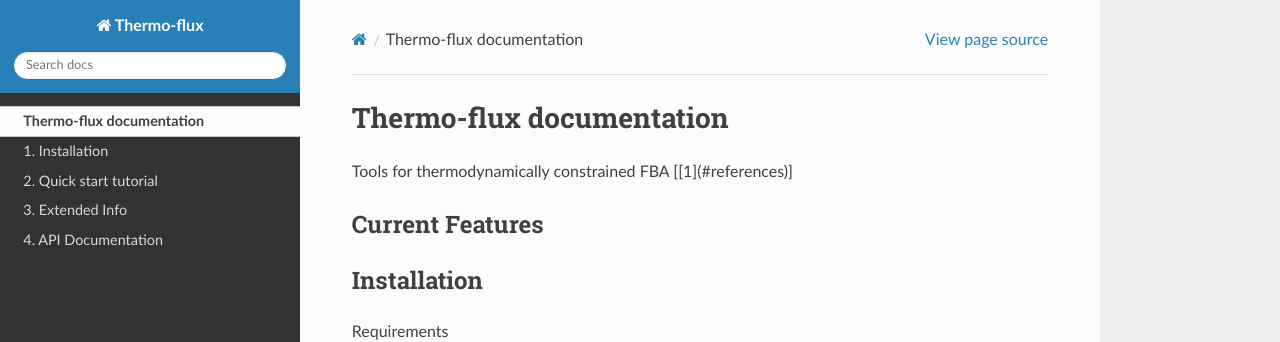
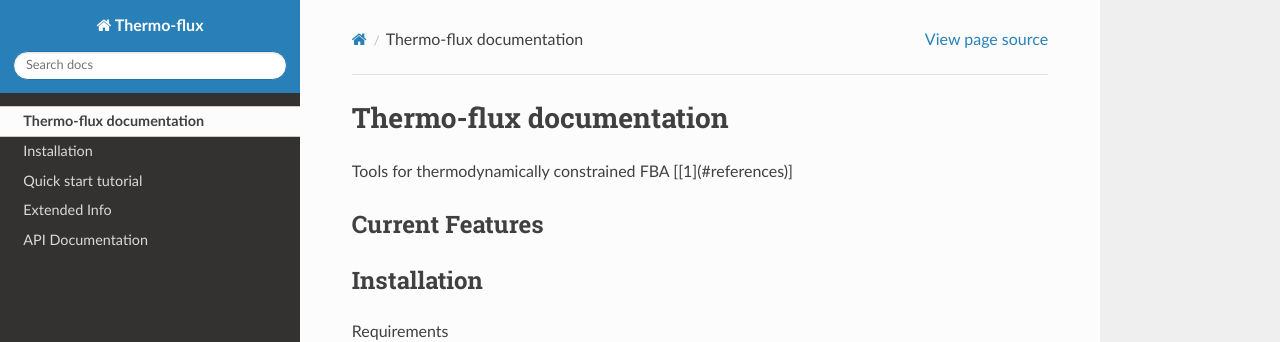
Before and after one commit to nfargier/thermoflux-rtd, a Sphinx documentation site: the page built from docs/index.rst, in a window 1280 px wide. Shown: the top 342 px of the page. Built offline with Sphinx 7.4.7 and the Read the Docs theme 3.1.0, drawn with Linux system fonts in a browser that asks for light colours.

Commit message:
Update index.rst

```diff
--- a/docs/index.rst
+++ b/docs/index.rst
@@ -33,8 +33,7 @@
 --------
 .. toctree::
    :hidden:
-   :numbered:
-   :maxdepth: 1
+   :maxdepth: 2
 
    self
    Installation
```
